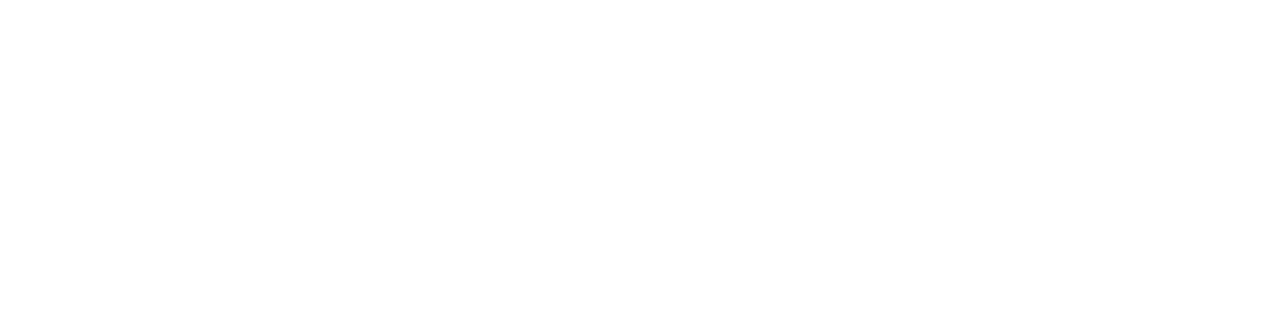
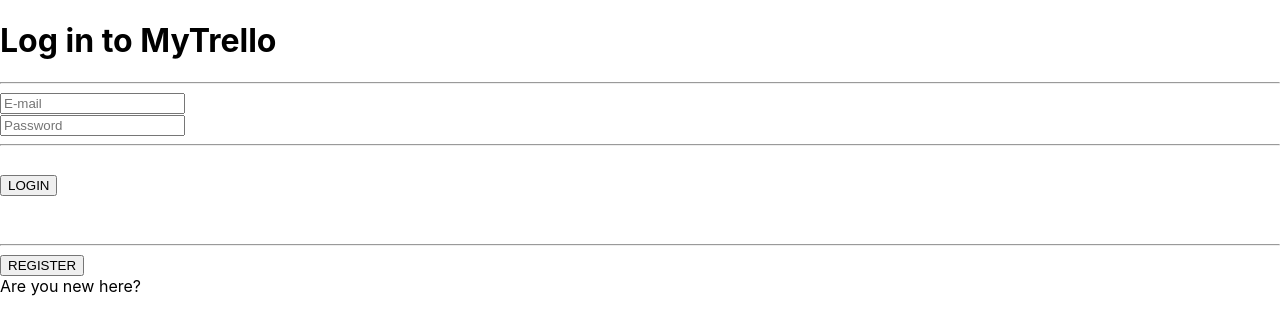
Before and after one commit to Mrucznik/PAW-TodoList, a React (Create React App) app in the folder react/: page /login in a window 1280 px wide. Shown: the top 334 px of the page. Built offline with nearby package versions, Linux system fonts and the light colour scheme.

Commit message:
add simple login

```diff
--- a/react/package.json
+++ b/react/package.json
@@ -6,6 +6,7 @@
     "axios": "^0.18.0",
     "react": "^16.5.2",
     "react-dom": "^16.5.2",
+    "react-notify-toast": "^0.5.0",
     "react-router": "^4.3.1",
     "react-router-dom": "^4.3.1",
     "react-scripts": "2.0.5"
--- a/react/src/App.js
+++ b/react/src/App.js
@@ -3,12 +3,14 @@
 
 import BoardsPage from "./PageComponents/BoardsPage";
 import BoardPage from "./PageComponents/BoardPage";
+import Login from "./PageComponents/Login";
 
 class App extends Component {
     render() {
         return (
             <Router>
                 <div>
+                    <Route path={"/login"} component={Login}/>
                     <Route path={"/"} component={BoardsPage} exact/>
                     <Route path={"/board/:id"} component={BoardPage}/>
                 </div>
--- /dev/null
+++ b/react/src/PageComponents/Login.js
@@ -0,0 +1,140 @@
+import React, { Component } from "react";
+import { notify } from "react-notify-toast";
+import { Redirect } from 'react-router-dom'
+
+class Login extends Component {
+  constructor(props) {
+    super(props);
+    this.state = {
+      email: "",
+      password: "",
+      errors: [],
+      isLogged: false,
+      redirect: false
+    };
+
+    this.onChange = this.onChange.bind(this);
+    this.onSubmit = this.onSubmit.bind(this);
+  }
+
+  onChange(e) {
+    const { name, value } = e.target;
+    this.setState({ [name]: value });
+  }
+
+  onRegisterClick = () => {
+    this.setState({ redirect: true })
+  }
+
+  onSubmit(e) {
+    e.preventDefault();
+    const { email, password } = this.state;
+    const { setToken } = this.props;
+    let { errors } = this.state;
+    const data = {
+      "auth": {
+        "email": email,
+        "password": password
+      }
+    };
+
+
+    if (email && password) {
+      if (!this.validateEmail(email)) {
+        notify.show("Invalid email", "error")
+        errors.push("invalid email")
+      } else {
+        this.setState({ errors: [] })
+        this.setState({ isLogged: true })
+        // api.setToken(data)
+        //   .then(res => {
+        //     setToken(res.data["auth_token"])
+        //     this.setState({ isLogged: true })
+        //   }).catch(err => {
+        //     notify.show("invalid password or email", "error");
+        //   });
+      }
+    }
+  }
+
+  validateEmail(email) {
+    const re = /^(([^<>()\[\]\\.,;:\s@"]+(\.[^<>()\[\]\\.,;:\s@"]+)*)|(".+"))@((\[[0-9]{1,3}\.[0-9]{1,3}\.[0-9]{1,3}\.[0-9]{1,3}\])|(([a-zA-Z\-0-9]+\.)+[a-zA-Z]{2,}))$/;
+    return re.test(String(email).toLowerCase());
+  }
+
+  render() {
+    const { email, password, isLogged } = this.state;
+    const { redirect } = this.state;
+
+    if (isLogged) {
+      return (
+        <Redirect to="/" />
+      )
+    }
+    if (redirect) {
+      return <Redirect to="/login" />;
+    }
+    return (
+      <div className="login-main">
+        <form
+          className="uk-panel uk-panel-box uk-form"
+          onSubmit={this.onSubmit}
+        >
+          <h1 className>
+            Log in to MyTrello
+          </h1>
+          <hr />
+          <div className="">
+            <div className="">
+              <div className="">
+                <input
+                  className=""
+                  name="email"
+                  type="text"
+                  value={email}
+                  required={true}
+                  onChange={e => this.onChange(e)}
+                  placeholder="E-mail"
+                />
+              </div>
+              <div className="">
+                <input
+                  className=""
+                  name="password"
+                  type="password"
+                  value={password}
+                  required={true}
+                  onChange={e => this.onChange(e)}
+                  placeholder="Password"
+                />
+              </div>
+            </div>
+          </div>
+          <hr />
+          <br />
+          <div className="">
+            <div className="">
+              <div className="">
+                <button className="" type="submit">
+                  LOGIN
+                </button>
+              </div>
+              <br /><br />
+              <hr />
+              <div className="">
+                <button className="" onClick={this.onRegisterClick}>
+                  REGISTER
+                </button><br />
+                Are you new here?
+              </div>
+            </div>
+          </div>
+        </form>
+      </div>
+    );
+  }
+}
+
+
+
+export default Login
--- a/react/src/style/App.css
+++ b/react/src/style/App.css
@@ -1,5 +1,3 @@
-@import "style/Board.css";
-
 .App {
     text-align: center;
 }
--- /dev/null
+++ b/react/src/style/Login.css
@@ -0,0 +1,4 @@
+.login-main{
+    height: 100%;
+    align-content: center;
+}
--- a/react/src/style/index.css
+++ b/react/src/style/index.css
@@ -1,4 +1,5 @@
 @import './BoardPage.css';
+@import './Login.css';
 
 body {
   margin: 0;
```
Also changed, not shown: 1 other file (tests, documents, lock files or other folders).
